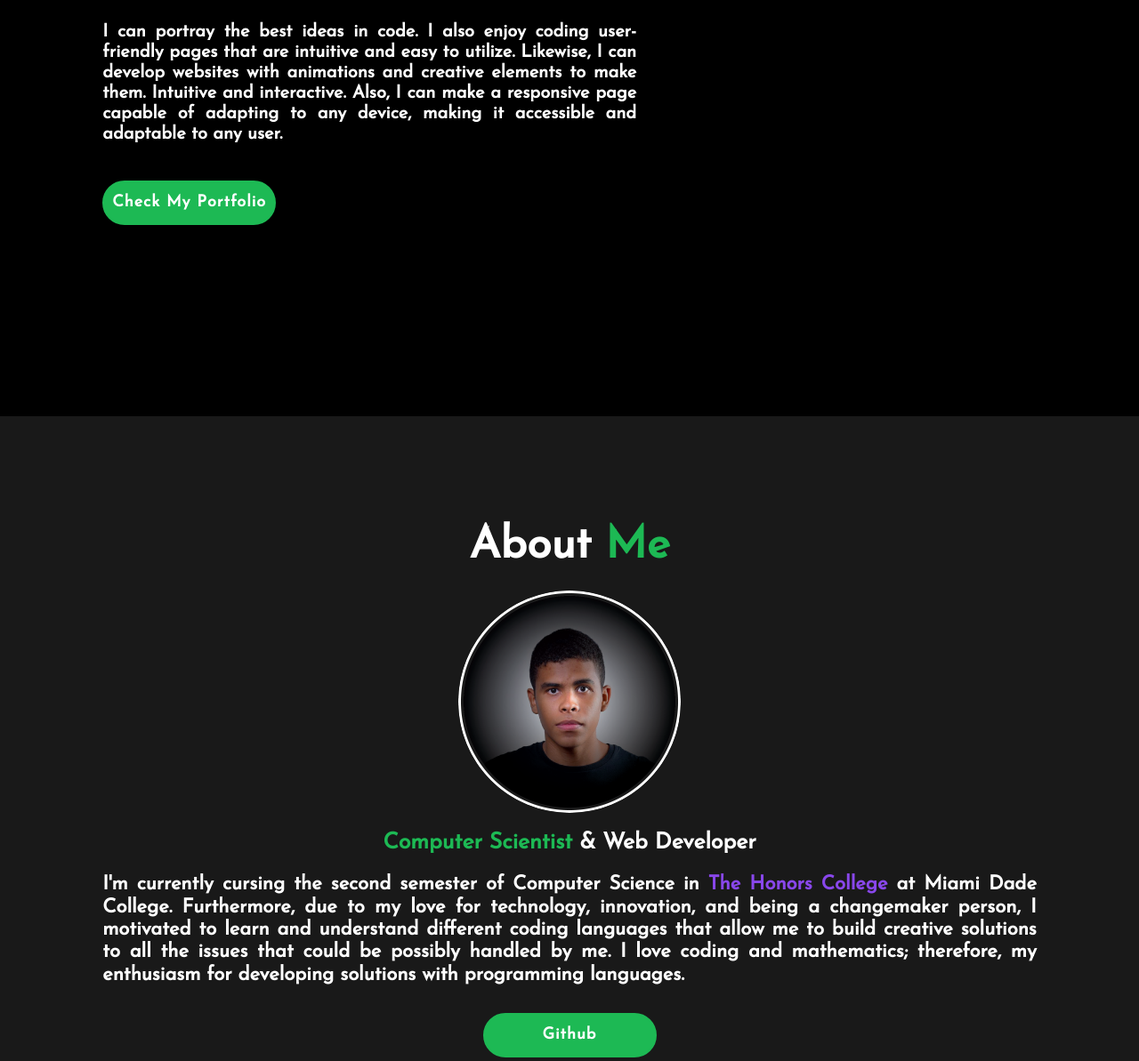
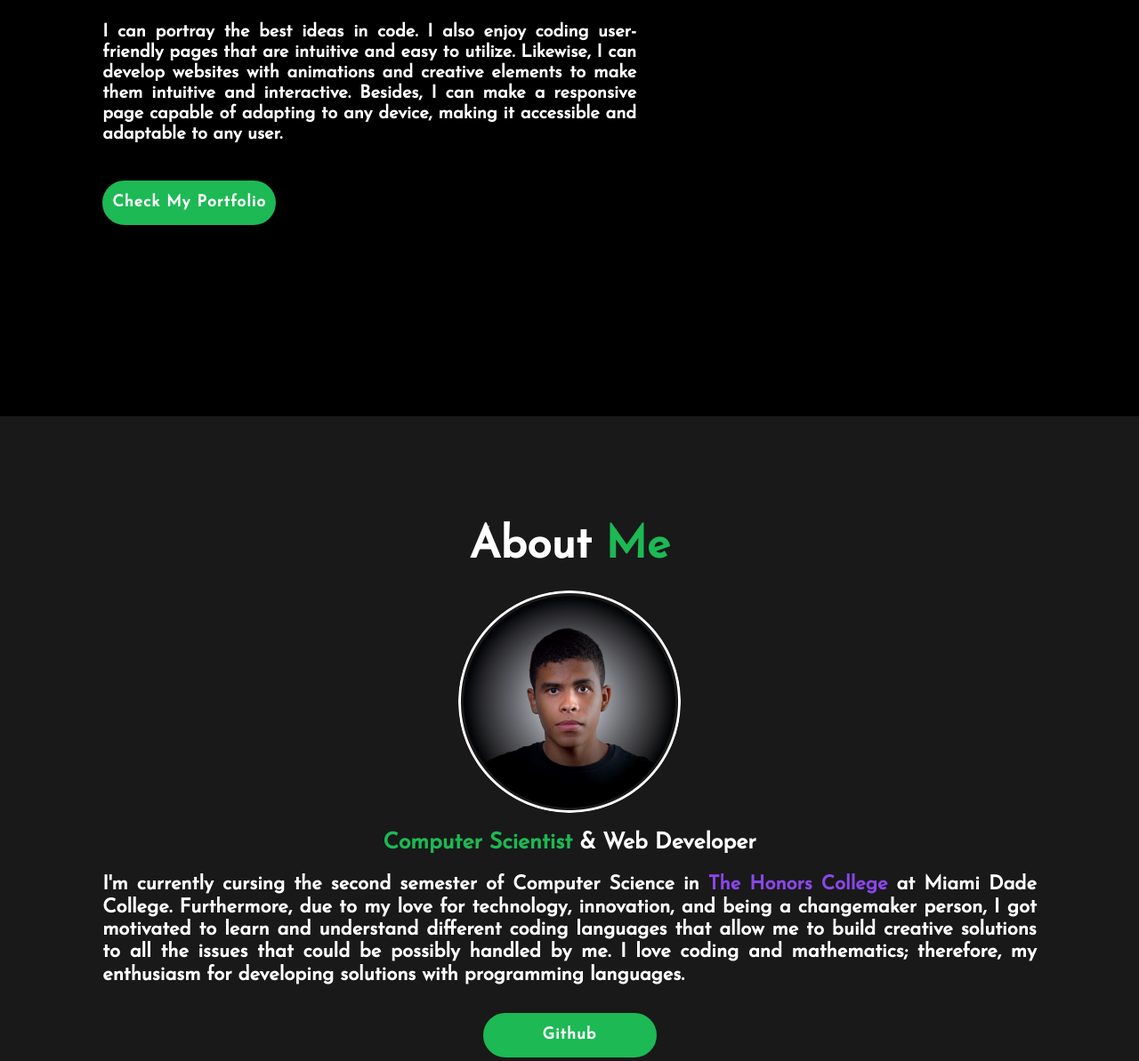
Before and after one commit to Gonzi09/Portfolio_v2.0, a plain HTML site: page index.html in a window 1280 px wide. Shown: the part 407-1600 px from the top of the page at 89% size. Drawn offline with nearby package versions, Linux system fonts and the light colour scheme.

Commit message:
Update index.html

```diff
--- a/index.html
+++ b/index.html
@@ -48,7 +48,7 @@
             <div class="text-animate">
                 <h1>Nicolás González </h1>
             </div>
-            <p>I can portray the best ideas in code. I also enjoy coding user-friendly pages that are intuitive and easy to utilize. Likewise, I can develop websites with animations and creative elements to make them. Intuitive and interactive. Also, I can make a responsive page capable of adapting to any device, making it accessible and adaptable to any user.
+            <p>I can portray the best ideas in code. I also enjoy coding user-friendly pages that are intuitive and easy to utilize. Likewise, I can develop websites with animations and creative elements to make them intuitive and interactive. Besides, I can make a responsive page capable of adapting to any device, making it accessible and adaptable to any user.
             </p>
             <div class="btn-box">
                 <a href="https://github.com/Gonzi09" class="btn spacing">Check My Portfolio</a>
@@ -68,7 +68,7 @@
 
         <div class="about-content">
             <h3><span>Computer Scientist </span>& Web Developer</h3>
-            <p> I'm currently cursing the second semester of Computer Science in <span class="purple">The Honors College</span> at Miami Dade College. Furthermore, due to my love for technology, innovation, and being a changemaker person, I motivated to learn and understand different coding languages that allow me to build creative solutions to all the issues that could be possibly handled by me. I love coding and mathematics; therefore, my enthusiasm for developing solutions with programming languages.
+            <p> I'm currently cursing the second semester of Computer Science in <span class="purple">The Honors College</span> at Miami Dade College. Furthermore, due to my love for technology, innovation, and being a changemaker person, I got motivated to learn and understand different coding languages that allow me to build creative solutions to all the issues that could be possibly handled by me. I love coding and mathematics; therefore, my enthusiasm for developing solutions with programming languages.
             </p>
 
                 <div class="btn-box btns">
@@ -181,7 +181,7 @@
 
                             <div class="progress">
 
-                                <h3>Proyect Analysis<span class="skills_text">80%</span></h3>
+                                <h3>Project Analysis<span class="skills_text">80%</span></h3>
                                 <div class="bar"><span></span></div>
 
                             </div>
```
